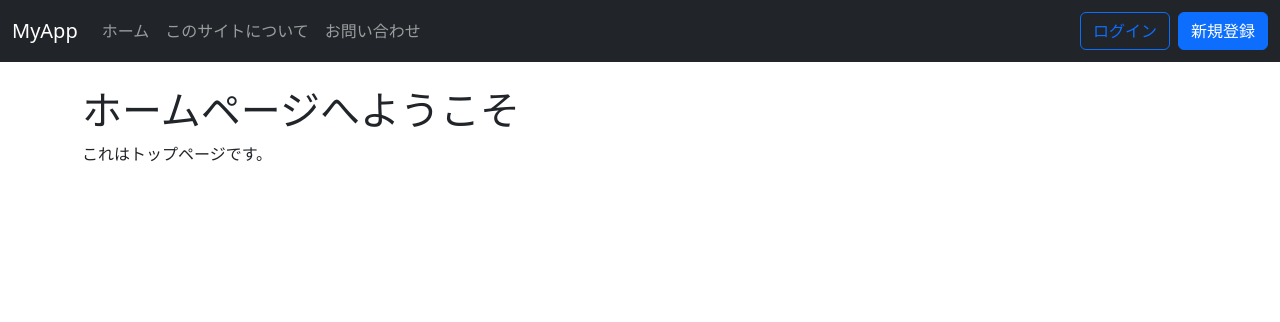
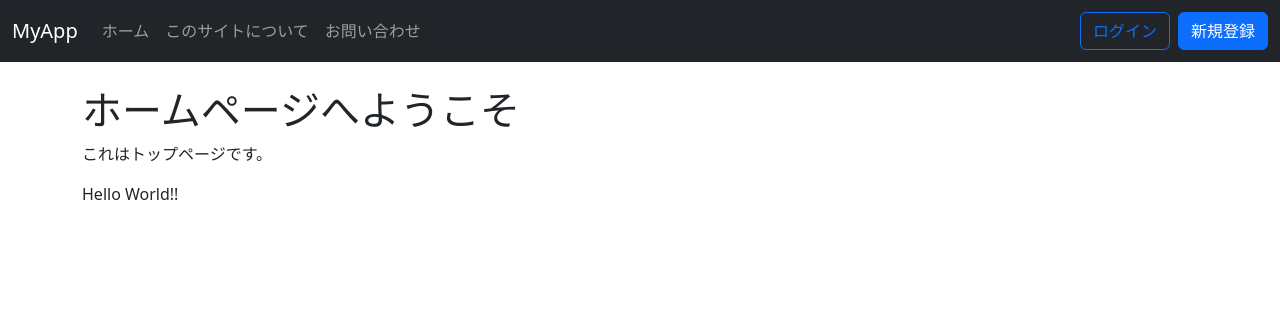
Before and after one commit to jphacks/sd_2507, a Flask app: page / in a window 1280 px wide. Shown: the top 322 px of the page. Run offline with Flask 3, Linux system fonts and the light colour scheme.

Commit message:
javascript test

```diff
--- a/templates/index.html
+++ b/templates/index.html
@@ -5,4 +5,8 @@
 {% block content %}
 <h1>ホームページへようこそ</h1>
 <p>これはトップページです。</p>
+
+<script>
+    document.write('Hello World!!');
+</script>
 {% endblock %}
```
